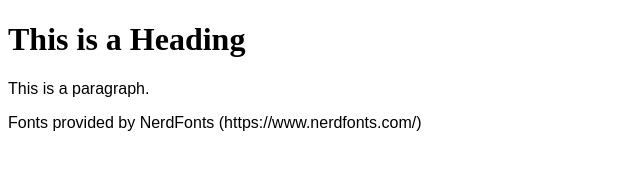
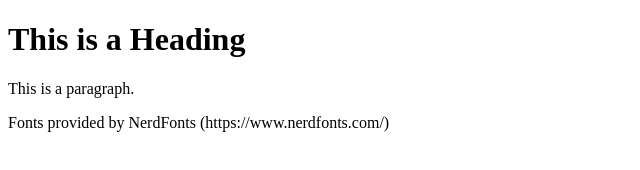
Before and after one commit to h-aig/h-aig.github.io, a plain HTML site: page index.html in a window 1280 px wide. Shown: the whole page, without its empty margins (0-640 px from the left). Drawn offline with Linux system fonts and the light colour scheme; a web font is replaced by a local one.

Commit message:
Update styles.css

```diff
--- a/styles.css
+++ b/styles.css
@@ -21,7 +21,3 @@ div {
 p {
   font-family: CaskaydiaCove;
 }
-
-p {
-  font-family: backupFont, sans-serif;
-}
```
